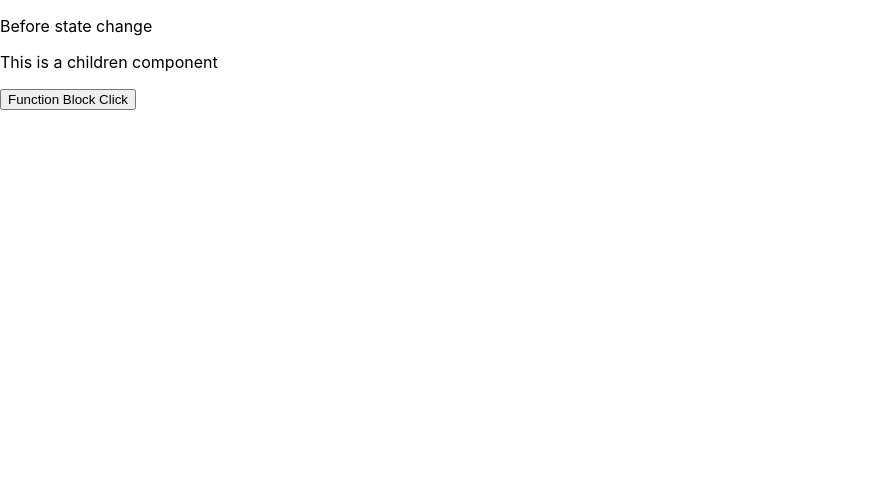
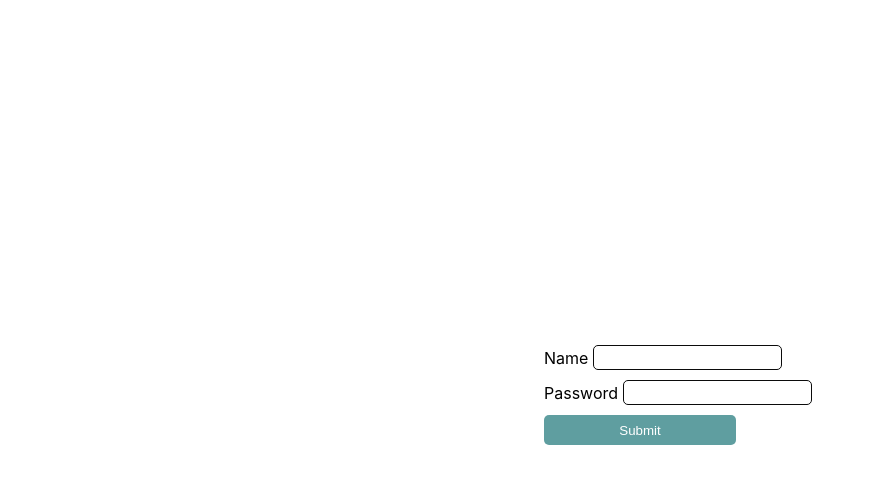
Before and after one commit to pythonhubdev/react_learning, a React (Create React App) app: page / in a window 1280 px wide. Shown: the top 484 px of the page, without its empty margins (0-875 px from the left). Built offline with nearby package versions, Linux system fonts and the light colour scheme.

Commit message:
Managing form states with useState hooks

```diff
--- a/public/index.html
+++ b/public/index.html
@@ -1,23 +1,23 @@
 <!DOCTYPE html>
 <html lang="en">
 <head>
-    <meta charset="utf-8" />
-    <link rel="icon" href="%PUBLIC_URL%/favicon.ico" />
-    <meta name="viewport" content="width=device-width, initial-scale=1" />
-    <meta name="theme-color" content="#000000" />
+    <meta charset="utf-8"/>
+    <link href="%PUBLIC_URL%/favicon.ico" rel="icon"/>
+    <meta content="width=device-width, initial-scale=1" name="viewport"/>
+    <meta content="#000000" name="theme-color"/>
     <meta
+            content="Web site created using create-react-app"
             name="description"
-      content="Web site created using create-react-app"
     />
-    <link rel="apple-touch-icon" href="%PUBLIC_URL%/logo192.png" />
+    <link href="%PUBLIC_URL%/logo192.png" rel="apple-touch-icon"/>
     <!--
       manifest.json provides metadata used when your web app is installed on a
       user's mobile device or desktop. See https://developers.google.com/web/fundamentals/web-app-manifest/
     -->
-    <link rel="manifest" href="%PUBLIC_URL%/manifest.json" />
+    <link href="%PUBLIC_URL%/manifest.json" rel="manifest"/>
     <!--
       Notice the use of %PUBLIC_URL% in the tags above.
-      It will be replaced with the URL of the `public` folder during the build.
+      It will be replaced with the URL of the `public` folder during the 'build'.
       Only files inside the `public` folder can be referenced from the HTML.
 
       Unlike "/favicon.ico" or "favicon.ico", "%PUBLIC_URL%/favicon.ico" will
@@ -34,7 +34,7 @@
   If you open it directly in the browser, you will see an empty page.
 
   You can add webfonts, meta tags, or analytics to this file.
-      The build step will place the bundled scripts into the <body> tag.
+  The 'build' step will place the bundled scripts into the <body> tag.
 
   To begin the development, run `npm start` or `yarn start`.
   To create a production bundle, use `npm run build` or `yarn build`.
--- a/src/App.js
+++ b/src/App.js
@@ -1,19 +1,11 @@
 import './App.css';
-import StateComponent from "./Components/Component";
+import FormComponent from "./Components/Component";
 
 function App() {
     return (
-        <div>
-            <StateComponent>
-                <ChildrenComponent/>
-            </StateComponent>
-        </div>
-    )
-        ;
+        <FormComponent/>
+    );
 }
 
-const ChildrenComponent = () => {
-    return <p>This is a children component</p>;
-}
 
 export default App;
--- a/src/Components/Component.css
+++ b/src/Components/Component.css
@@ -1,4 +1,42 @@
-.short-description {
-    color: green;
-    font-size: 20px;
+.form {
+    height: 100%;
+    display: flex;
+    flex-direction: column;
+    align-items: center;
+    justify-content: center;
 }
+
+.row {
+    width: 15%;
+    display: flex;
+    flex-direction: row;
+    align-items: center;
+    justify-content: space-between;
+    margin-bottom: 10px;
+}
+
+.form-label {
+    margin-right: 5px;
+}
+
+.form-input {
+    outline: transparent;
+    border: 1px solid #0b0b0b;
+    border-radius: 5px;
+    height: 25px;
+    padding: 5px;
+}
+
+button {
+    width: 100%;
+    height: 30px;
+    color: white;
+    background: cadetblue;
+    outline: transparent;
+    border: transparent;
+    border-radius: 5px;
+}
+
+button:hover {
+    cursor: pointer;
+}
--- a/src/Components/Component.jsx
+++ b/src/Components/Component.jsx
@@ -1,46 +1,81 @@
 import "./Component.css";
-import {useState} from "react"; // Importing CSS files
+import {useState} from "react";
 
-const StateComponent = (props) => {
+const FormComponent = () => {
 
-    /*
-        A State is a piece of data that is stored in the component and can be changed.
-        A component's memory is called state.
-        Hooks are used to manage state in functional components.
-        Hooks must be called at the top level of the function component not inside if/else/for/while or any other block.
-    */
 
-    /*
-        Hooks are functions that let you “hook into” React state and lifecycle features from function components.
-        Hooks start with the word 'use'.
-        There are different types of hooks.
-        For example, useState, useEffect, useContext, useReducer, etc.
-        Can write custom hooks to reuse stateful logic, and the name of the custom hook must start with use.
-     */
+    // Using useState hook to set the state of the form values
+    // Using multiple useState hooks to set the state of the input fields
 
-    // React registers separate states for each component. And each state is independent of other states.
+    const [username, setUsername] = useState("");
+    const [password, setPassword] = useState("");
 
-    /*
-        useState
-            1. useState can be initialized with a default value.
-            2. useState return an array with two elements.
-            3. The first element is the state variable.
-            4. The second element is a function that can be used to update the state variable.
-     */
 
-    const [title, setTitle] = useState("Before state change");
+    // Using single useState hook to set the state of the form values
 
-    const handleClick = () => {
-        setTitle("After state change");
+    // const [formValues, setFormValues] = useState({
+    //     username: "",
+    //     password: ""
+    // });
+
+
+    // Getting form values using event.target.value
+
+    const usernameHandler = (event) => {
+        setUsername(event.target.value);
+
+        // Using single useState hook to set the state of the form values
+        // setFormValues(
+        //     {
+        //         ...formValues,
+        //         username: event.target.value
+        //     }
+        // )
+    }
+
+    const passwordHandler = (event) => {
+        setPassword(event.target.value);
+
+        // Using single useState hook to set the state of the form values
+        // setFormValues(
+        //     {
+        //         ...formValues,
+        //         password: event.target.value
+        //     }
+        // )
+    }
+
+    const handleSubmit = () => {
+        alert("Form submitted with username: " + username);
     }
 
     return (
-        <div>
-            <div>
-                <p>{title}</p>
-                {props.children}
-                <button
-                    onClick={handleClick}>Function Block Click
+        <div className="form">
+            <div className={"row"}>
+                <label htmlFor="username" className={"form-label"}>Name</label>
+                <input
+                    className="form-input"
+                    id="username"
+                    type="text"
+                    name="username"
+                    value={username}
+                    onChange={usernameHandler}
+                />
+            </div>
+            <div className={"row"}>
+                <label htmlFor="password" className={"form-label"}>Password</label>
+                <input
+                    className="form-input"
+                    id="password"
+                    type="text"
+                    name="password"
+                    value={password}
+                    onChange={passwordHandler}
+                />
+            </div>
+            <div className={"row"}>
+                <button onClick={handleSubmit}>
+                    Submit
                 </button>
             </div>
         </div>
@@ -48,4 +83,4 @@ const StateComponent = (props) => {
 }
 
 
-export default StateComponent;
+export default FormComponent;
--- a/src/index.css
+++ b/src/index.css
@@ -1,13 +1,22 @@
+* {
+    margin: 0;
+    padding: 0;
+    box-sizing: border-box;
+}
+
 body {
-  margin: 0;
-  font-family: -apple-system, BlinkMacSystemFont, 'Segoe UI', 'Roboto', 'Oxygen',
+    font-family: -apple-system, BlinkMacSystemFont, 'Segoe UI', 'Roboto', 'Oxygen',
     'Ubuntu', 'Cantarell', 'Fira Sans', 'Droid Sans', 'Helvetica Neue',
     sans-serif;
-  -webkit-font-smoothing: antialiased;
-  -moz-osx-font-smoothing: grayscale;
+    -webkit-font-smoothing: antialiased;
+    -moz-osx-font-smoothing: grayscale;
+}
+
+body > #root {
+    height: 100vh;
 }
 
 code {
-  font-family: source-code-pro, Menlo, Monaco, Consolas, 'Courier New',
+    font-family: source-code-pro, Menlo, Monaco, Consolas, 'Courier New',
     monospace;
 }
```
Lines whose indentation alone changed are shown as unchanged.
